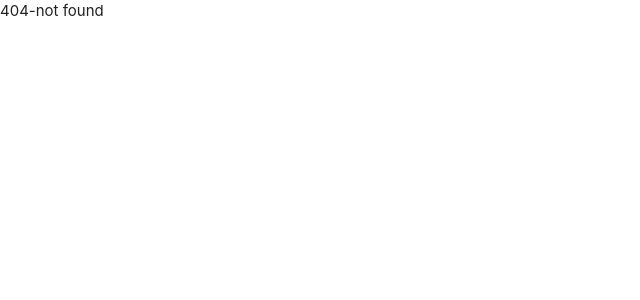
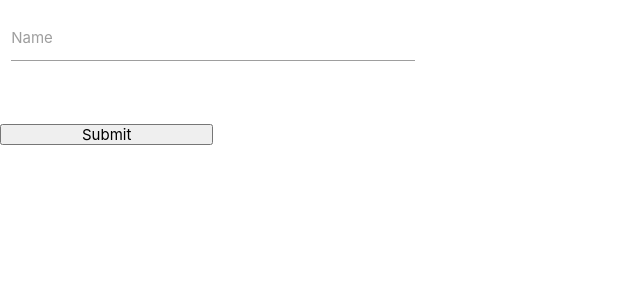
Before and after one commit to radumarinoiu/ASII-inscrieri, a React (Create React App) app: page /input in a window 1280 px wide. Before the commit this address had no page. Shown: the top 300 px of the page, without its empty margins (0-640 px from the left). Built offline with nearby package versions, Linux system fonts and the light colour scheme.

Commit message:
add input-component

```diff
--- a/src/actions/actionTypes.js
+++ b/src/actions/actionTypes.js
@@ -1,3 +1,4 @@
 export const HANDLE_INPUT_CHANGE = "HANDLE_INPUT_CHANGE";
 export const ADD_NEW_COMMENT = "ADD_NEW_COMMENT";
 export const REMOVE_COMMENT = "REMOVE_COMMENT";
+export const INPUT_CHANGE = "INPUT_CHANGE";
--- a/src/components/Main/Main.jsx
+++ b/src/components/Main/Main.jsx
@@ -2,12 +2,15 @@ import React, { Component, Fragment } from "react";
 import { Switch, Route } from "react-router-dom";
 import Home from "../Home/Home";
 import NotFound from '../NotFound/NotFound';
+import ComplexTextInput from '../shared/ComplexTextInput/ComplexTextInput';
+
 export default class Main extends Component {
   render() {
     return (
       <Fragment>
         <Switch>
           <Route exact path="/" component={Home} />
+          <Route path="/input" component={ComplexTextInput}/>
           <Route component={NotFound} />
         </Switch>
       </Fragment>
--- /dev/null
+++ b/src/components/shared/ComplexTextInput/ComplexTextInput.jsx
@@ -0,0 +1,76 @@
+import React, { Component } from 'react';
+// import { connect } from 'react-redux';
+
+
+const initialState = {
+    name: '',
+    nameError: ''
+}
+
+class ComplexTextInput extends Component {
+    constructor() {
+        super();
+        this.state = initialState;
+    };
+
+
+   updateName(event) {
+        this.setState({ name: event.target.value });
+
+    }
+    validate = () => {
+        if(this.state.name.length <3) {
+            this.setState({nameError: 'Name is to short'});
+            return false;
+        }
+        else if(this.state.name.length >20) {
+            this.setState({nameError: 'Name is to long'});
+            return false;
+        }
+        return true;
+    }
+
+    submitName(event) {
+        event.preventDefault();
+        const isValid = this.validate();
+        if(isValid) {
+        console.log(this.state);
+        }
+
+    }
+    render() {
+
+        return (
+            <div className="row">
+                <form action="" className="col s12" onSubmit= {this.submitName.bind(this)}>
+                <div className="row">
+                    <div className="input-field col s4">
+                        <input type="text" id="last_name" value={this.state.name} className="validate" onChange={this.updateName.bind(this)} />
+                        <label htmlFor="last_name">Name</label>
+                    </div>
+                </div>
+                <div className="row">{this.state.nameError}</div>
+                <div className="row">
+                    <button className="col s2">Submit</button>
+                </div>
+                </form>
+            </div>
+        )
+
+        // const mapStateToProps = (state) => {
+        //     return {
+        //         inputName: state.inputName
+        //     }
+        // }
+
+        // const mapDispatchToProps = (dispatch) => {
+        //     return {
+        //         inputChanged: () => {
+        //             console.log('changed');
+        //         }
+        //     }
+        // }
+    }
+}
+
+export default ComplexTextInput;
--- a/src/store.js
+++ b/src/store.js
@@ -1,6 +1,6 @@
-import { createStore, applyMiddleware } from "redux";
+import { createStore, applyMiddleware, combineReducers } from "redux";
 import thunk from "redux-thunk";
-import rootReducer from "./reducers";
+import rootReducer from "./reducers/";
 import { composeWithDevTools } from "redux-devtools-extension/developmentOnly";
 import { loadState, saveState } from "./localstorage";
 import _ from "lodash";
```
Also changed, not shown: src/reducers/inputReducer.js (added, +22 -0 lines), src/components/shared/ComplexTextInput/style/ComplexTextInput.scss (added), 1 other file (tests, documents, lock files or other folders).
